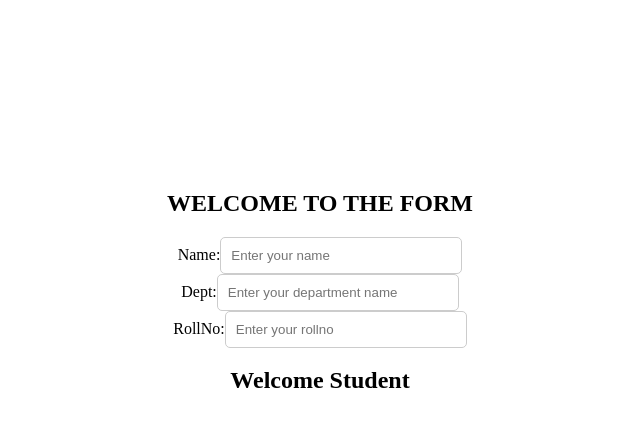
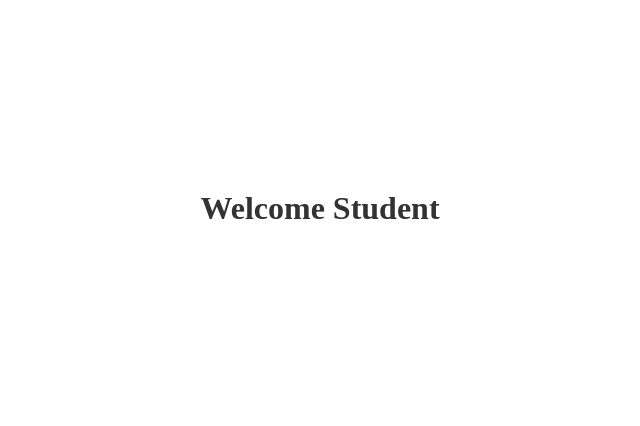
Before and after one commit to SHINSMOHANAN/rjs-p11, a React app: page / in a window 1280 px wide. Both pictures are taken after a click on the button "Login". Shown: the top 426 px of the page, without its empty margins (320-960 px from the left). Built offline with nearby package versions, Linux system fonts and the light colour scheme.

Commit message:
Update App.js

```diff
--- a/src/App.js
+++ b/src/App.js
@@ -1,53 +1,32 @@
-import React, {useRef,useState } from "react";
+import React, { useRef, useState } from "react";
 import "./App.css";
 function App() {
-  const [isLoggedIn, setLogin] = useState(false);
   const [name, setName] = useState("");
+  const [loggedIn, setLoggedIn] = useState(false);
+  const inputRef = useRef();
+  const handleLogin = () => {
+    setName(inputRef.current.value);
+    setLoggedIn(true);
+  };
 
   return (
     <div className="title">
-      <div>
-        <h2>WELCOME TO THE FORM</h2>
-      </div>
-
-      <div>
-        <form>
-          <label>Name:</label>
+      {loggedIn ? (
+        <h1>Welcome Student {name}</h1>
+      ) : (
+        <>
           <input
             type="text"
+            ref={inputRef}
             placeholder="Enter your name"
-            value={name}
-            onChange={(e) => setName(e.target.value)}
           />
-          <br />
+          <button onClick={handleLogin}>
+            Login
+          </button>
+        </>
+      )}
+    </div>
 
-          <label>Dept:</label>
-          <input
-            type="text"
-            placeholder="Enter your department name"
-          />
-          <br />
-
-          <label>RollNo:</label>
-          <input
-            type="text"
-            placeholder="Enter your rollno"
-          />
-          <br />
-
-          {isLoggedIn ? (
-            <h2>Welcome Student {name}</h2>
-          ) : (
-            <button
-              type="button"
-              onClick={() => setLogin(true)}
-            >
-              Login
-            </button>
-          )}
-        </form>
-      </div>
-    </div>
   );
 }
 
```
